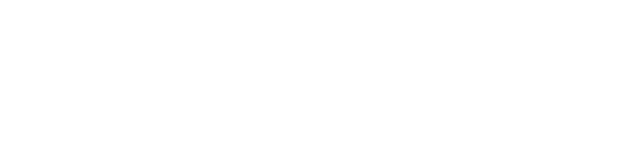
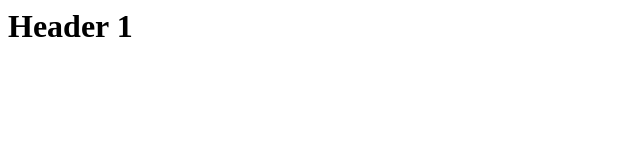
Before and after one commit to bsangamesh/simplilearnDemo, a plain HTML site: page index.html in a window 1280 px wide. Shown: the whole page, without its empty margins (0-640 px from the left). Drawn offline with Linux system fonts and the light colour scheme.

Commit message:
add h1 tag to index.html

```diff
--- a/index.html
+++ b/index.html
@@ -1 +1,2 @@
 <html>     </html>
+<html> <h1>Header 1</h1>     </html>
```
